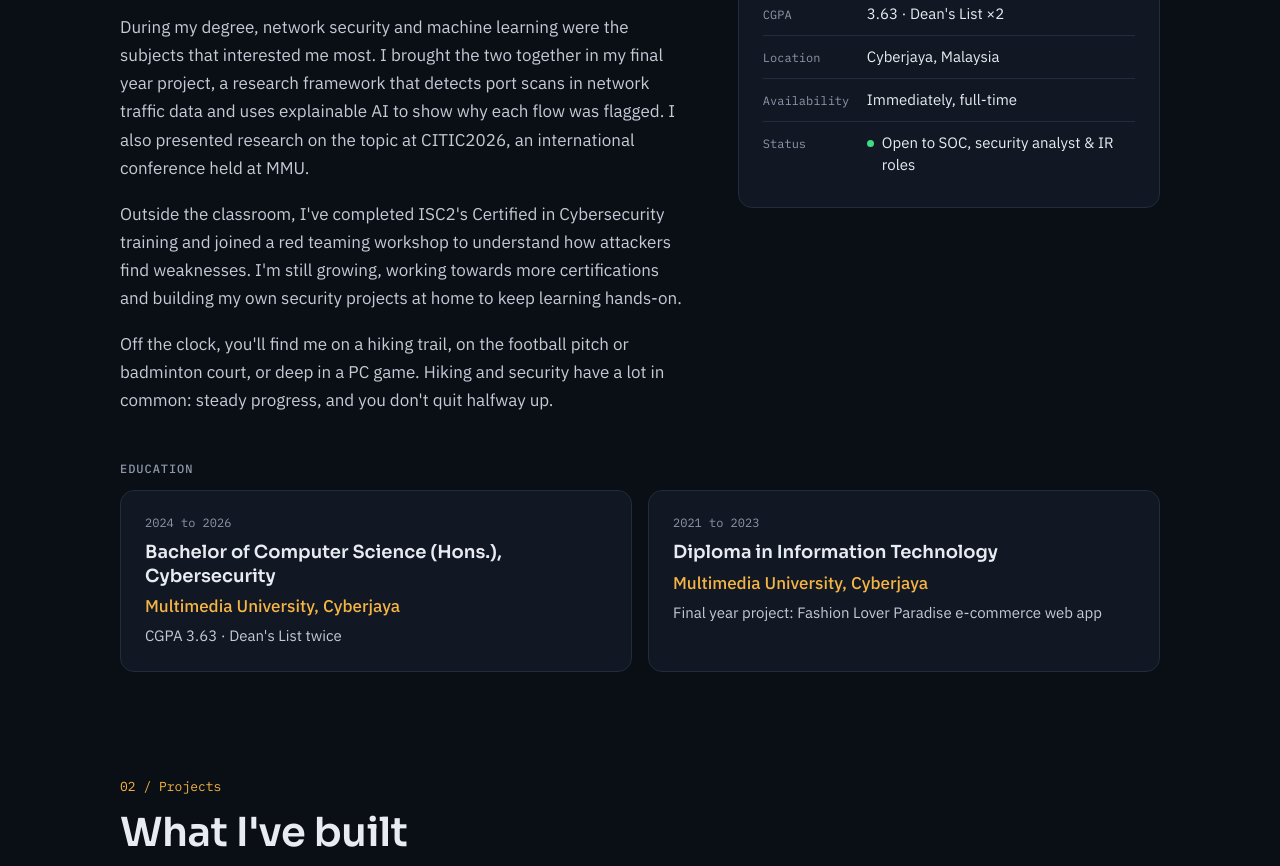
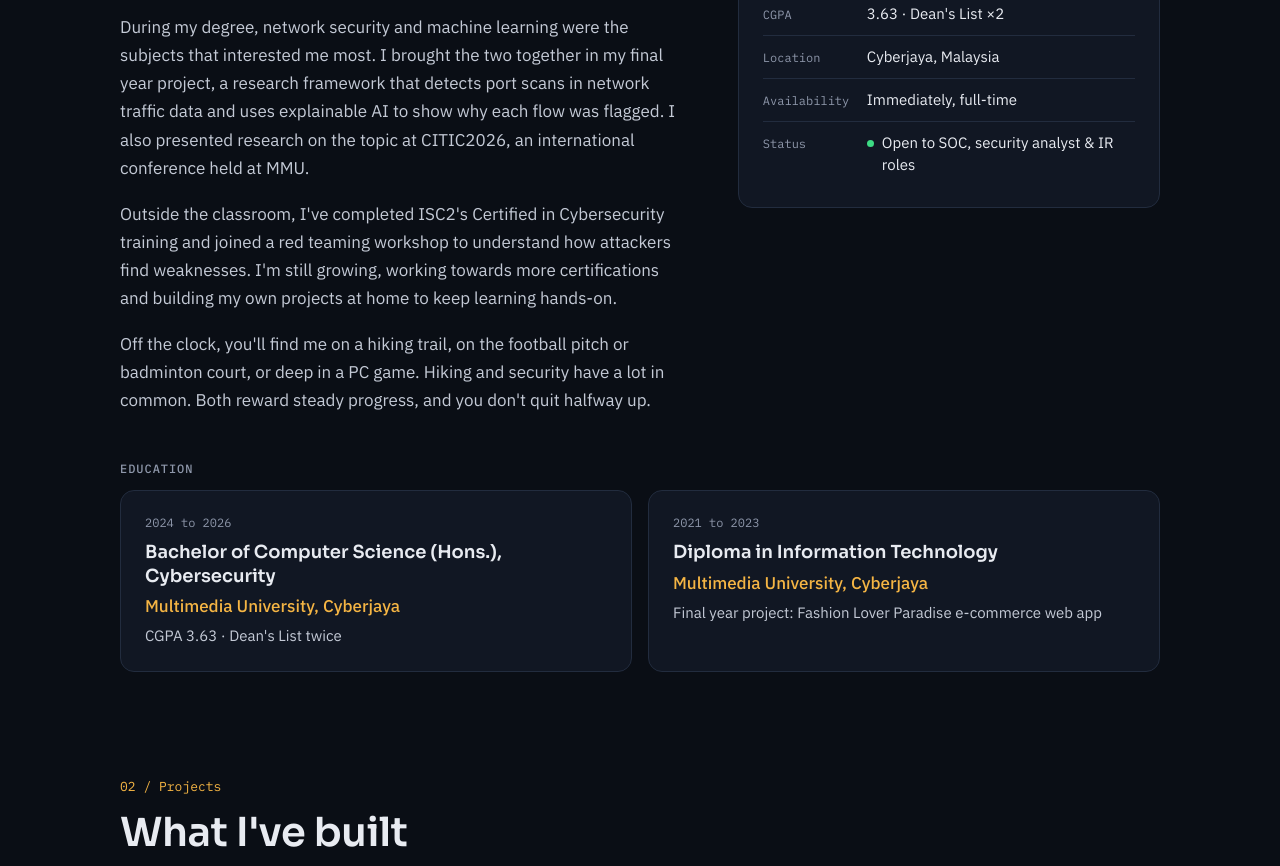
Before and after one commit to Aravinthan-Krishnan/Aravinthan-Krishnan.github.io, a plain HTML site: page index.html in a window 1280 px wide. Shown: the part 1054-1920 px from the top of the page. Drawn offline with Linux system fonts and the light colour scheme.

Commit message:
Update index.html

```diff
--- a/index.html
+++ b/index.html
@@ -65,8 +65,8 @@
         <div class="about-text">
           <p>I'm Aravinthan, a 24-year-old who has just completed a Bachelor's degree in Cybersecurity at Multimedia University, Cyberjaya. My path into security started with a Diploma in Information Technology, which gave me a broad base in computing before I chose to specialise in cybersecurity for my degree. Along the way, I've made the Dean's List twice.</p>
           <p>During my degree, network security and machine learning were the subjects that interested me most. I brought the two together in my final year project, a research framework that detects port scans in network traffic data and uses explainable AI to show why each flow was flagged. I also presented research on the topic at CITIC2026, an international conference held at MMU.</p>
-          <p>Outside the classroom, I've completed ISC2's Certified in Cybersecurity training and joined a red teaming workshop to understand how attackers find weaknesses. I'm still growing, working towards more certifications and building my own security projects at home to keep learning hands-on.</p>
-          <p>Off the clock, you'll find me on a hiking trail, on the football pitch or badminton court, or deep in a PC game. Hiking and security have a lot in common: steady progress, and you don't quit halfway up.</p>
+          <p>Outside the classroom, I've completed ISC2's Certified in Cybersecurity training and joined a red teaming workshop to understand how attackers find weaknesses. I'm still growing, working towards more certifications and building my own projects at home to keep learning hands-on.</p>
+          <p>Off the clock, you'll find me on a hiking trail, on the football pitch or badminton court, or deep in a PC game. Hiking and security have a lot in common. Both reward steady progress, and you don't quit halfway up.</p>
         </div>
 
         <aside class="facts" aria-label="Quick facts">
@@ -465,7 +465,7 @@
         </div>
         <div class="contact-card">
           <span class="mono label">Resume</span>
-          <span class="contact-value">PDF, 1 page</span>
+          <span class="contact-value">PDF</span>
           <a class="copy-btn" href="assets/Aravinthan_Krishnan_Resume.pdf" target="_blank" rel="noopener">Open resume</a>
         </div>
       </div>
```
